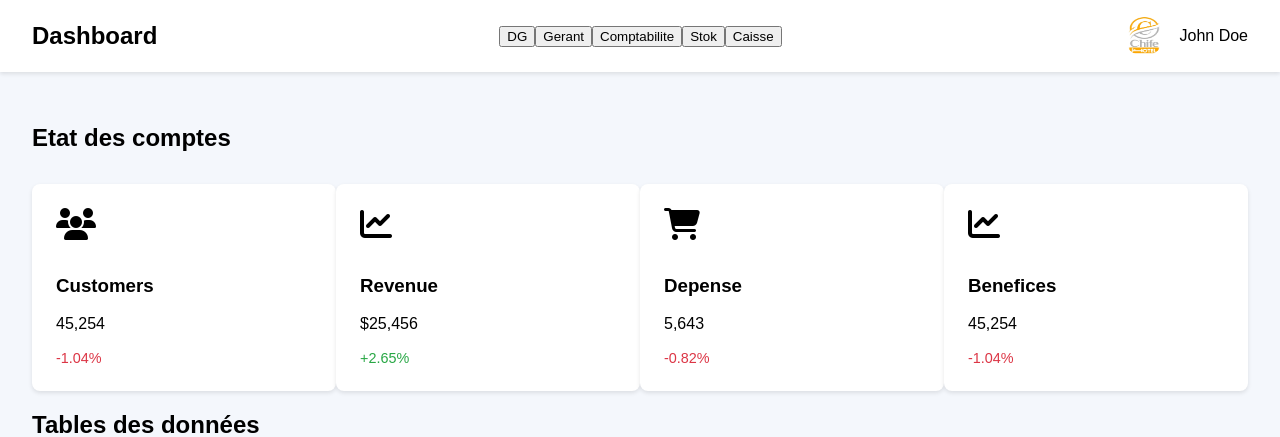
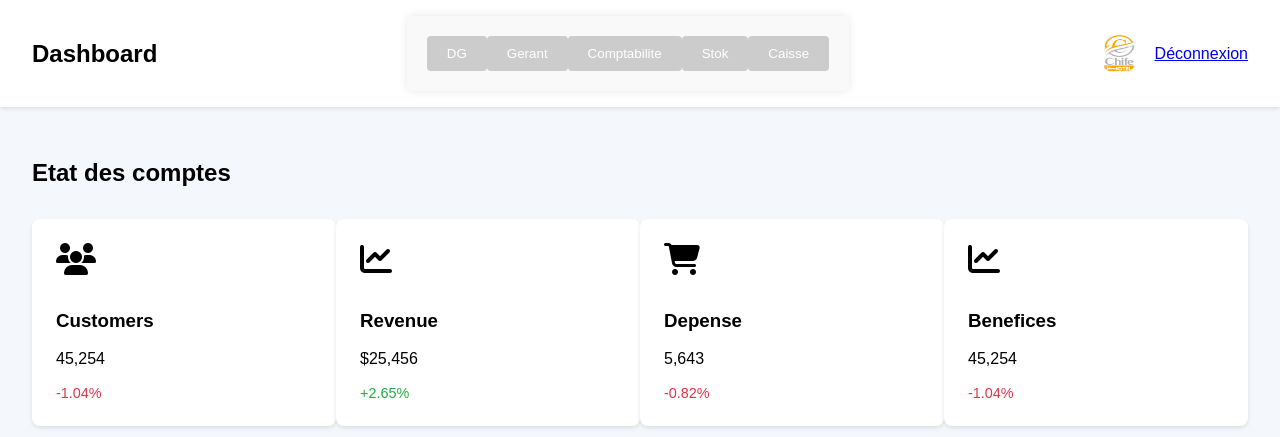
Before and after one commit to eOneJlk/comptabiliterCHife, a PHP site: page /index.html in a window 1280 px wide. Shown: the top 437 px of the page. Run offline with PHP 8.4, Linux system fonts and the light colour scheme.

Commit message:
maudification des link admin

```diff
--- a/index.html
+++ b/index.html
@@ -14,16 +14,17 @@
     <header>
         <nav>
             <div class="logo">Dashboard</div>
-            <div class="nav-links">
-                <button class="nav-link" onclick="location.href='#home'">DG</button>
-                <button class="nav-link" onclick="location.href='#table-des-données'">Gerant</button>
-                <button class="nav-link" onclick="location.href='#reports'">Comptabilite</button>
-                <button class="nav-link" onclick="location.href='#settings'">Stok</button>
-                <button class="nav-link" onclick="location.href='caisse.php'">Caisse</button>
+            <div class="nav-links" style="display: flex; justify-content: space-between; align-items: center; padding: 20px; background-color: #f9f9f9; border-radius: 5px; box-shadow: 0 0 10px rgba(0, 0, 0, 0.1);">
+                <button class="nav-link" onclick="location.href='#home'" style="background-color: hwb(0 80% 20%); color: white; padding: 10px 20px; border: none; border-radius: 4px; cursor: pointer;">DG</button>
+                <button class="nav-link" onclick="location.href='#table-des-données'" style="background-color: hwb(0 80% 20%); color: white; padding: 10px 20px; border: none; border-radius: 4px; cursor: pointer;">Gerant</button>
+                <button class="nav-link" onclick="location.href='#reports'" style="background-color: hwb(0 80% 20%); color: white; padding: 10px 20px; border: none; border-radius: 4px; cursor: pointer;">Comptabilite</button>
+                <button class="nav-link" onclick="location.href='#settings'" style="background-color: hwb(0 80% 20%); color: white; padding: 10px 20px; border: none; border-radius: 4px; cursor: pointer;">Stok</button>
+                <button class="nav-link" onclick="location.href='caisse.php'" style="background-color: hwb(0 80% 20%); color: white; padding: 10px 20px; border: none; border-radius: 4px; cursor: pointer;">Caisse</button>
             </div>
             <div class="user-profile">
                 <img src="assets/img/logo_2.png" alt="User Avatar">
-                <span>John Doe</span>
+                <span><?php echo htmlspecialchars($nom_complet); ?></span>
+                <a href="logout.php" class="logout-link">Déconnexion</a>
             </div>
         </nav>
     </header>
--- a/utilisateur/gerant/gerant.html
+++ b/utilisateur/gerant/gerant.html
@@ -50,6 +50,7 @@
             margin: 10px;
         }
 
+
         .quick-actions button:hover {
             background-color: #45a049;
         }
@@ -75,8 +76,7 @@
         <nav>
             <a class="logo" href="#home"><img src="assets/img/logo_2.png" alt="Logo" style="width: 100px; height: 100px; border-radius: 20px; margin: 10px;"></a>
               <ul class="nav-links" style="display: flex; justify-content: space-between; align-items: center; padding: 0; margin: 0;">
-                <li style="list-style-type: none; margin: 10px;"><a href="#home" style="text-decoration: none; color: #333; font-weight: bold;">Accueil</a></li>
-                <li style="list-style-type: none; margin: 10px;"><a href="#dashboard.html" style="text-decoration: none; color: #333; font-weight: bold;">Dashboard</a></li>
+                <li style="list-style-type: none; margin: 10px;"><a href="index.php" style="text-decoration: none; color: #333; font-weight: bold;">Dashboard</a></li>
                 <li style="list-style-type: none; margin: 10px;"><a href="personnel.php" style="text-decoration: none; color: #333; font-weight: bold;">Gestion du Personnel</a></li>
                 <li style="list-style-type: none; margin: 10px;"><a href="#dashboard-section" style="text-decoration: none; color: #333; font-weight: bold;">Graphiques</a></li>
               </ul>
```
Also changed, not shown: index.php (+7 -6 lines).
